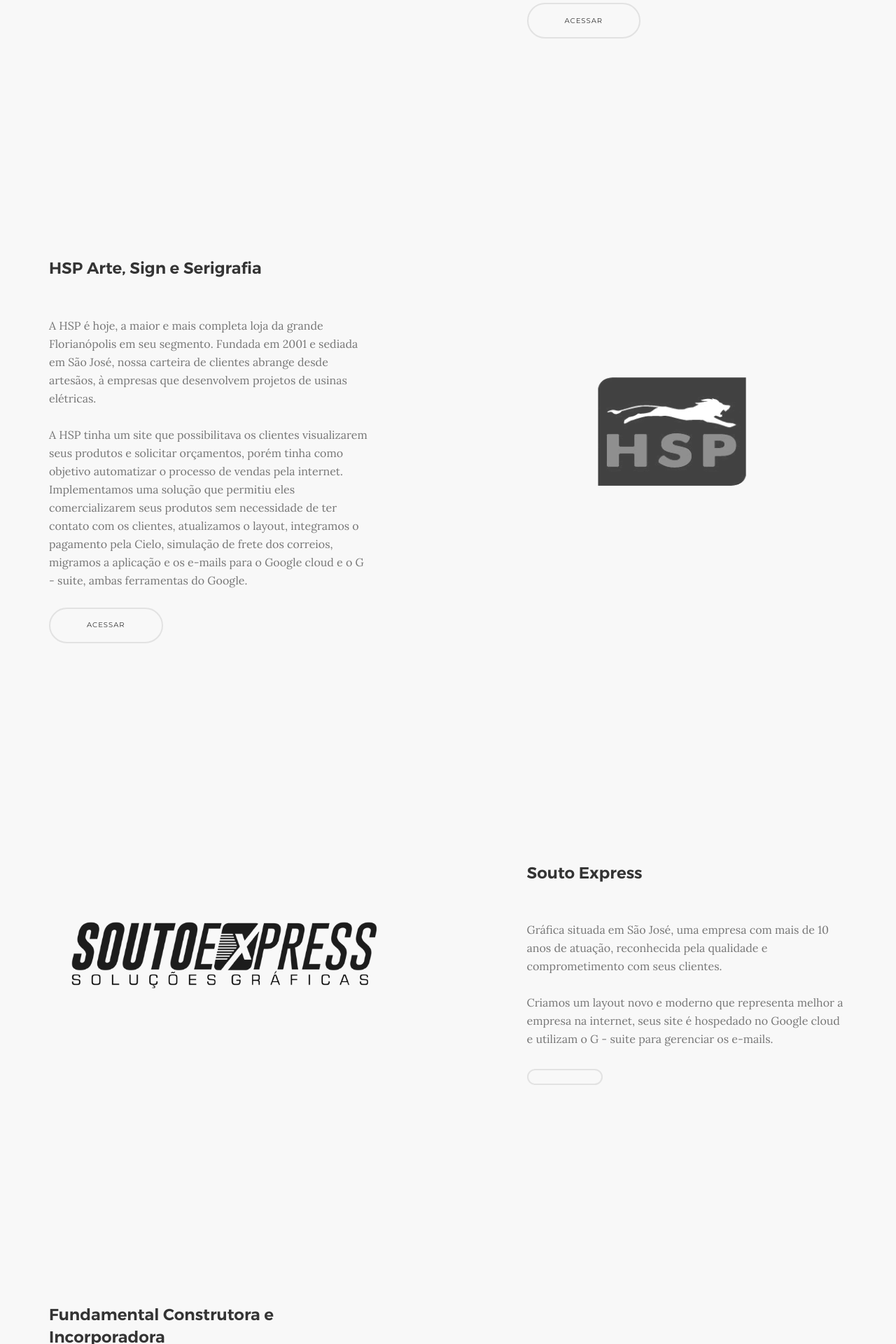
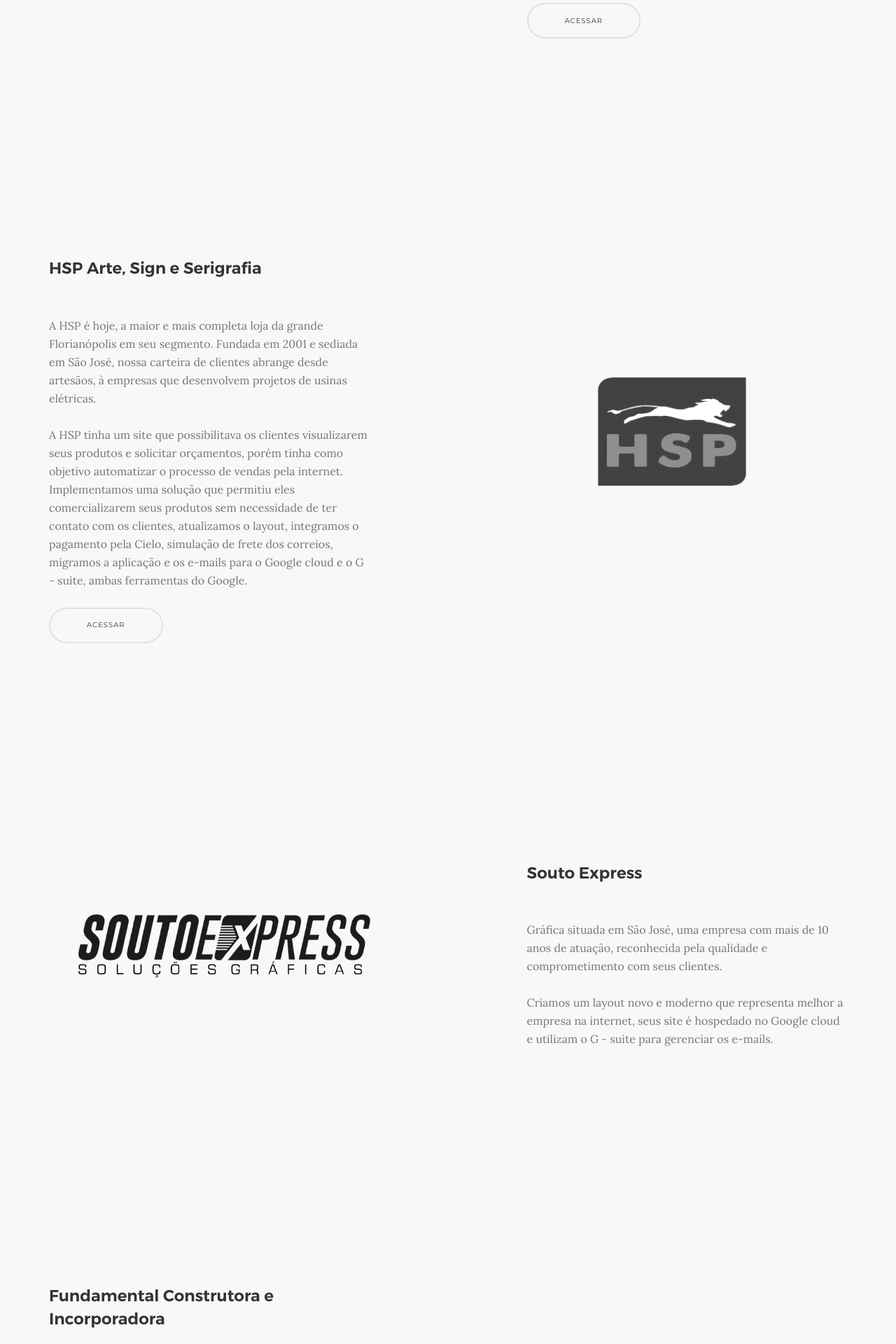
Before and after one commit to WeThinkIdeas/fundamental.github.io, a Jekyll site: the page built from clientes.html, in a window 1280 px wide. Shown: the part 4480-6400 px from the top of the page at 70% size. Built offline with Jekyll 4.4.1, drawn with Linux system fonts in a browser that asks for light colours; some web fonts are replaced.

Commit message:
change_souto_button

```diff
--- a/clientes.html
+++ b/clientes.html
@@ -210,11 +210,11 @@
 																<p>
 																	Criamos um layout novo e moderno que representa melhor a empresa na internet, seus site é hospedado no Google cloud e utilizam o G - suite para gerenciar os e-mails.
 																</p>
-														<a class="btn vpe" href="http://soutoexpress.com.br" target="_blank">
-															<!-- <span class="btn__text">
+														<!-- <a class="btn vpe" href="http://soutoexpress.com.br" target="_blank">
+															<span class="btn__text">
 																Acessar
-															</span> -->
-														</a>
+															</span>
+														</a> -->
 															</div>
 														</div>
 													</div>
```
